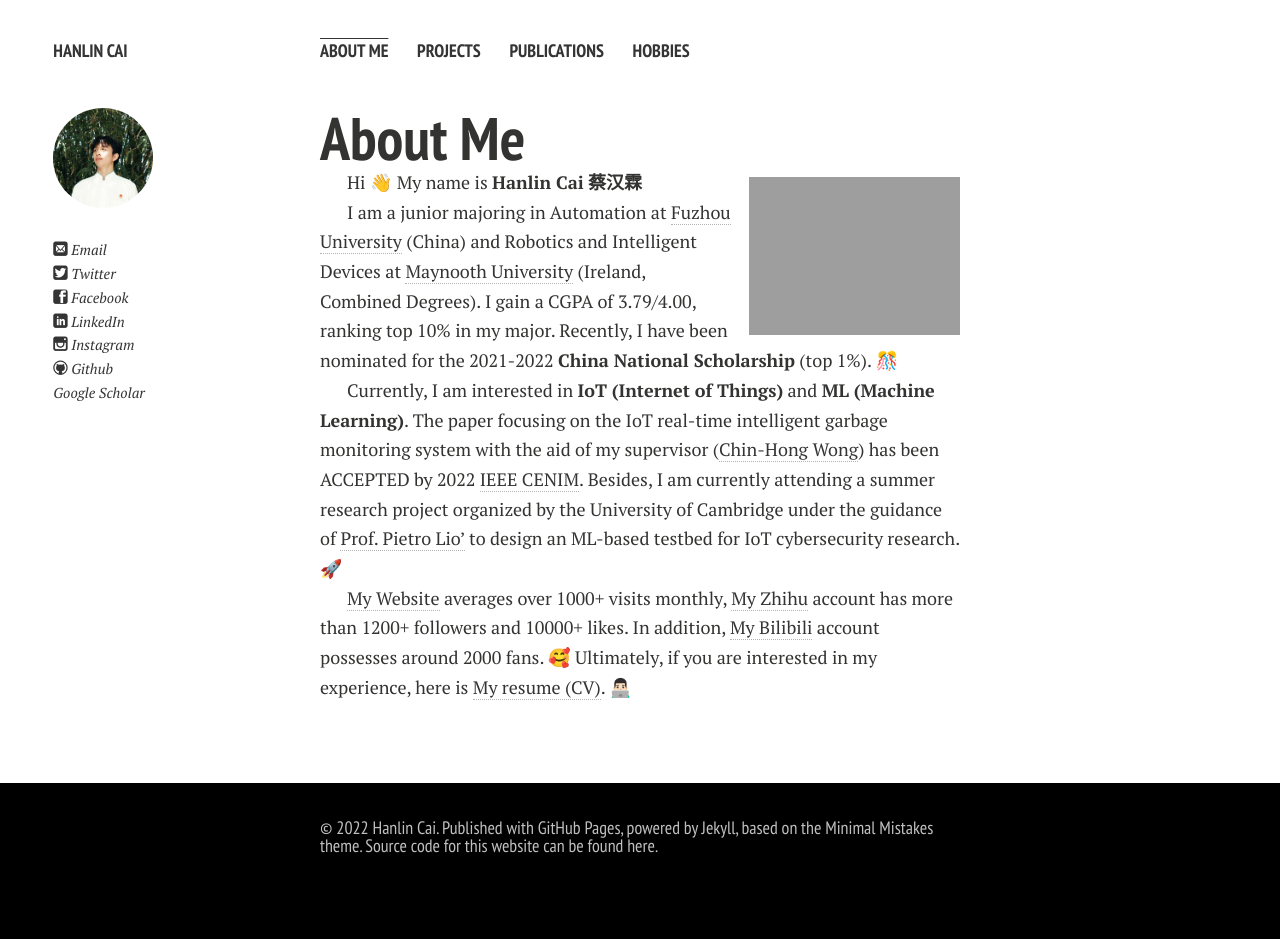
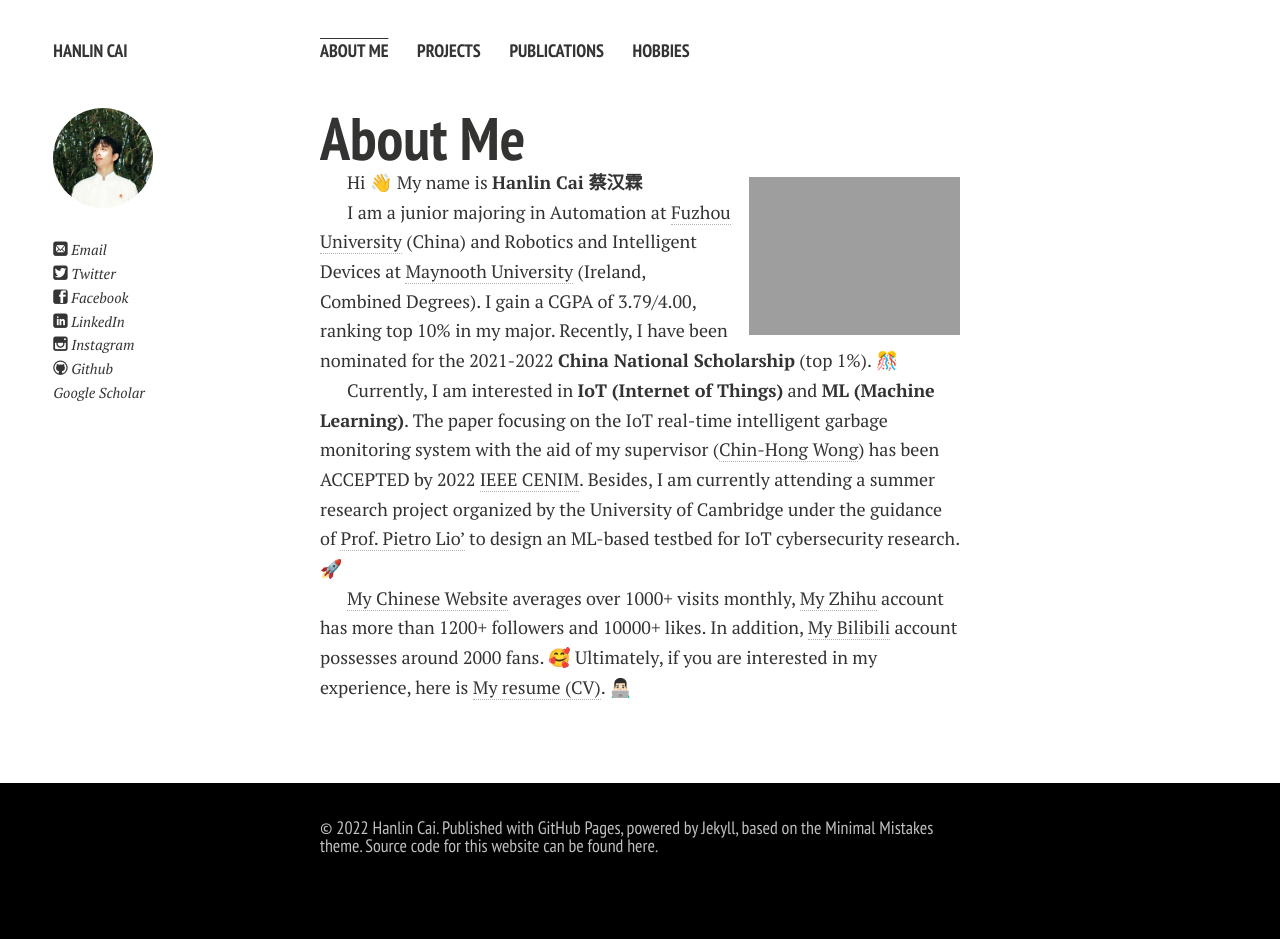
Before and after one commit to GuangLun2000/GuangLun2000.github.io, a Jekyll site: the page built from index.md, in a window 1280 px wide. Built offline with Jekyll 4.4.1, drawn with Linux system fonts in a browser that asks for light colours; nearby versions of some CDN libraries; a style sheet for code colours, icons or effects is not loaded; our own code applies the rules of GitHub Pages for plain Markdown files; some of the changed lines change nothing that is shown.

Commit message:
Update index.md

```diff
--- a/index.md
+++ b/index.md
@@ -6,22 +6,23 @@
 
 <img src="https://www.caihanlin.com/caihanlin.jpg" class="floatpic" width="360" height="480">
 
-Hi 👋 My name is **Hanlin Cai** **蔡汉霖**
+Hi 👋 My name is **[Hanlin Cai 蔡汉霖]**
 
 I am a junior majoring in Automation at [Fuzhou University] (China) and Robotics and Intelligent Devices at [Maynooth University] (Ireland, Combined Degrees). I gain a CGPA of 3.79/4.00, ranking top 10% in my major. Recently, I have been nominated for the 2021-2022 **China National Scholarship** (top 1%). 🎊
 
 Currently, I am interested in **IoT (Internet of Things)** and **ML (Machine Learning)**. The paper focusing on the IoT real-time intelligent garbage monitoring system with the aid of my supervisor ([Chin-Hong Wong]) has been ACCEPTED by 2022  [IEEE CENIM]. Besides, I am currently attending a summer research project organized by the University of Cambridge under the guidance of [Prof. Pietro Lio'] to design an ML-based testbed for IoT cybersecurity research. 🚀
 
-[My Website] averages over 1000+ visits monthly, [My Zhihu] account has more than 1200+ followers and 10000+ likes. In addition, [My Bilibili] account possesses around 2000 fans. 🥰 Ultimately, if you are interested in my experience, here is [My resume (CV)]. 👨🏻‍💻
+[My Chinese Website] averages over 1000+ visits monthly, [My Zhihu] account has more than 1200+ followers and 10000+ likes. In addition, [My Bilibili] account possesses around 2000 fans. 🥰 Ultimately, if you are interested in my experience, here is [My resume (CV)]. 👨🏻‍💻
 
 
 
+[Hanlin Cai 蔡汉霖]:https://caihanlin.com/file/CV-HanlinCAI.pdf
 [Fuzhou University]: https://www.fzu.edu.cn/
 [Maynooth University]: https://maynoothuniversity.ie/
 [IEEE CENIM]:http://cenim.its.ac.id/#pdfexpress
 [Chin-Hong Wong]: https://www.researchgate.net/profile/Chin-Hong-Wong
 [Prof. Pietro Lio']: https://www.cl.cam.ac.uk/~pl219/
-[My Website]: https://mieclance.club/
+[My Chinese Website]: https://mieclance.club/
 [My Zhihu]:https://www.zhihu.com/people/chlire
 [My Bilibili]:https://space.bilibili.com/594030035?spm_id_from=333.1007.0.0
 
```
